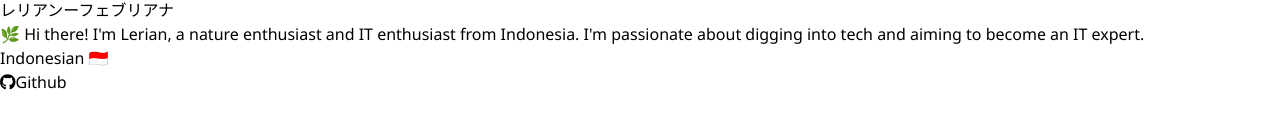
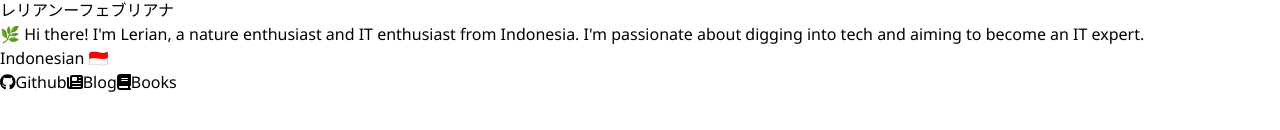
Before and after one commit to kanglerian/kanglerian.github.io, a React (Vite) app: page / in a window 1280 px wide. Shown: the part 322-452 px from the top of the page. Built offline with nearby package versions, Linux system fonts and the light colour scheme.

Commit message:
add link

```diff
--- a/src/App.jsx
+++ b/src/App.jsx
@@ -1,127 +1,33 @@
-import { useEffect, useState } from 'react'
 import GhibliImage from './assets/images/ghibli.jpg'
-import BriefcaseIcon from './assets/icons/briefcase.svg'
-import ToolsIcon from './assets/icons/tools.svg'
-import laptopCodeIcon from './assets/icons/laptop-code.svg'
-import DatabaseJSON from './assets/data/database.json'
-import DetailPortofolio from './components/DetailPortofolio'
 import { FontAwesomeIcon } from '@fortawesome/react-fontawesome';
 
 const App = () => {
-
-  const [projects, setProjects] = useState([]);
-  const [tools, setTools] = useState([]);
-
-  const [show, setShow] = useState(false);
-  const [portofolio, setPortofolio] = useState(1);
-
-  const getDatabase = async () => {
-    setProjects(DatabaseJSON.projects);
-    setTools(DatabaseJSON.tools);
-  }
-
-  const handleShow = (id) => {
-    setPortofolio(id);
-    setShow(true);
-  }
-
-  useEffect(() => {
-    getDatabase();
-  }, []);
 
   return (
     <main className='h-screen'>
       <section className="flex flex-col justify-center items-center bg-slate-950 h-screen">
         <header className='flex flex-col justify-center items-center gap-5'>
-          <img id='profile' loading="lazy" src={GhibliImage} alt="Lerian Febriana" className='w-32 h-32 rounded-full border-4 border-gray-700' />
+          <img id='profile' loading="lazy" src={GhibliImage} alt="Lerian Febriana" className='w-32 h-32 rounded-full border-4 border-emerald-500' />
           <div className='max-w-xl flex flex-col justify-center gap-2 text-center px-5 md:px-0'>
             <h1 id='profile-name' className='text-white font-bold text-xl'>レリアンーフェブリアナ</h1>
             <p id='profile-desc' className='text-gray-200 text-sm'>🌿 Hi there! I&apos;m Lerian, a nature enthusiast and IT enthusiast from Indonesia. I&apos;m passionate about digging into tech and aiming to become an IT expert.<br/>Indonesian 🇮🇩</p>
           </div>
           <section className='flex flex-wrap justify-center items-center gap-2'>
-            <a id='link-1' href="https://github.com/kanglerian" target='_blank' className='inline-block text-sm text-white hover:text-black hover:bg-white border border-gray-200 px-5 py-2 space-x-1'>
+            <a id='link-1' href="http://link.kanglerian.my.id/in/github" target='_blank' className='inline-block text-sm text-white hover:text-black hover:bg-white border border-gray-200 transition-all rounded-xl ease-in-out px-5 py-2 space-x-1'>
               <FontAwesomeIcon icon="fa-brands fa-github" size='md' />
               <span>Github</span>
             </a>
-            {/* <a id='link-2' href="https://youtube.com/c/kanglerian" target='_blank' className='inline-block text-sm text-white hover:text-black hover:bg-white border border-gray-200 px-5 py-2 space-x-1'>
-              <FontAwesomeIcon icon="fa-brands fa-youtube" size='md' />
-              <span>Youtube</span>
-            </a> */}
-            {/* <a id='link-3' href="https://manabispace.blogspot.com" target='_blank' className='inline-block text-sm text-white hover:text-black hover:bg-white border border-gray-200 px-5 py-2 space-x-1'>
-              <FontAwesomeIcon icon="fa-brands fa-blogger-b" size='md' />
-              <span>Blogger</span>
-            </a> */}
-            {/* <a id='link-4' href="https://www.linkedin.com/in/kanglerian" target='_blank' className='inline-block text-sm text-white hover:text-black hover:bg-white border border-gray-200 px-5 py-2 space-x-1'>
-              <FontAwesomeIcon icon="fa-brands fa-linkedin" size='md' />
-              <span>Linkedin</span>
-            </a> */}
+            <a id='link-1' href="http://link.kanglerian.my.id/in/blog" target='_blank' className='inline-block text-sm text-white hover:text-black hover:bg-white border border-gray-200 transition-all rounded-xl ease-in-out px-5 py-2 space-x-1'>
+              <FontAwesomeIcon icon="fa-solid fa-newspaper" size='md' />
+              <span>Blog</span>
+            </a>
+            <a id='link-1' href="http://link.kanglerian.my.id/in/books" target='_blank' className='inline-block text-sm text-white hover:text-black hover:bg-white border border-gray-200 transition-all rounded-xl ease-in-out px-5 py-2 space-x-1'>
+              <FontAwesomeIcon icon="fa-solid fa-book" size='md' />
+              <span>Books</span>
+            </a>
           </section>
         </header>
       </section>
-      {/* <section className='bg-slate-900'>
-        <div className='container mx-auto space-y-10 px-10 py-10 md:px-5'>
-          {
-            tools.length > 0 ? (
-              <div className='flex flex-wrap justify-center items-center gap-8'>
-                {
-                  tools.map((tool, key) =>
-                    <div className='text-gray-300' key={key}>
-                      <FontAwesomeIcon icon={`fa-brands ${tool.name}`} size='4x' />
-                    </div>
-                  )
-                }
-              </div>
-            ) : (
-              <p className='text-gray-300 text-center text-sm'>No tools yet.</p>
-            )
-          }
-        </div>
-      </section> */}
-      {/* <section className='bg-slate-950'>
-        <div className='container mx-auto space-y-10 px-10 py-10 md:px-5'>
-          <header className='text-center'>
-            <h2 className='flex justify-center items-center gap-3 text-2xl font-bold'>
-              <img loading="lazy" src={laptopCodeIcon} alt="" className='w-7 h-7' />
-              <span className='text-white'>Portofolio Projects</span>
-            </h2>
-          </header>
-          {
-            show ? (
-              <div>
-                <button type='button' onClick={() => setShow(false)} className='inline-block text-sm px-5 py-2.5 mb-3 transition-all ease-in-out rounded-xl space-x-1 text-white bg-slate-800 hover:bg-slate-900'>
-                  <FontAwesomeIcon icon="fa-solid fa-angle-left" />
-                  <span>Kembali</span>
-                </button>
-                <DetailPortofolio content={portofolio} />
-              </div>
-            ) : (
-              projects.length > 0 ? (
-                <div className='grid grid-cols-1 md:grid-cols-3 gap-5'>
-                  {
-                    projects.map((project, key) =>
-                      <div key={key}>
-                        <div onClick={() => handleShow(project.id)} className='bg-sky-600 cursor-pointer h-52 bg-cover bg-top bg-no-repeat' style={{ backgroundImage: `url(${project.screenshots[0].screenshot})` }}></div>
-                        <div className='flex justify-between items-center bg-sky-900 px-5 py-3'>
-                          <button type='button' onClick={() => handleShow(project.id)} className='text-white hover:text-sky-200 text-sm'>{project.name}</button>
-                          <div className='text-sky-200 space-x-2'>
-                            {
-                              project.icons.map((icon, key) =>
-                                <i key={key} className={`fa-brands ${icon.icon}`}></i>
-                              )
-                            }
-                          </div>
-                        </div>
-                      </div>
-                    )
-                  }
-                </div>
-              ) : (
-                <p className='text-gray-300 text-center text-sm'>No project yet.</p>
-              )
-            )
-          }
-        </div>
-      </section> */}
     </main>
   )
 }
```
